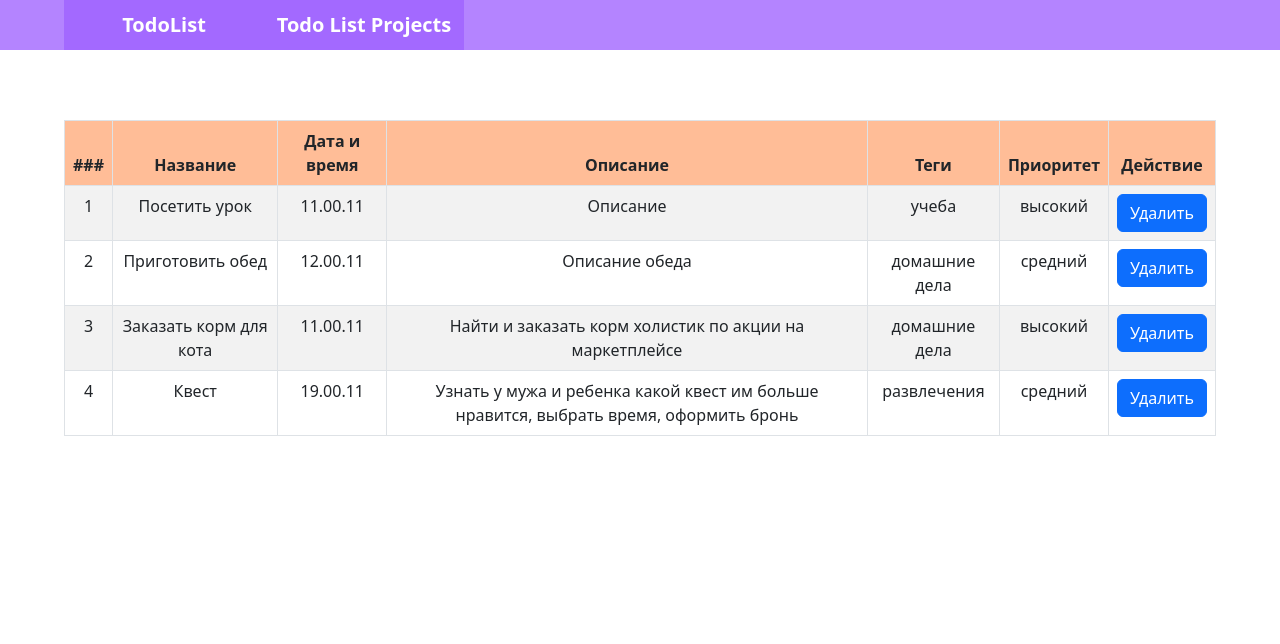
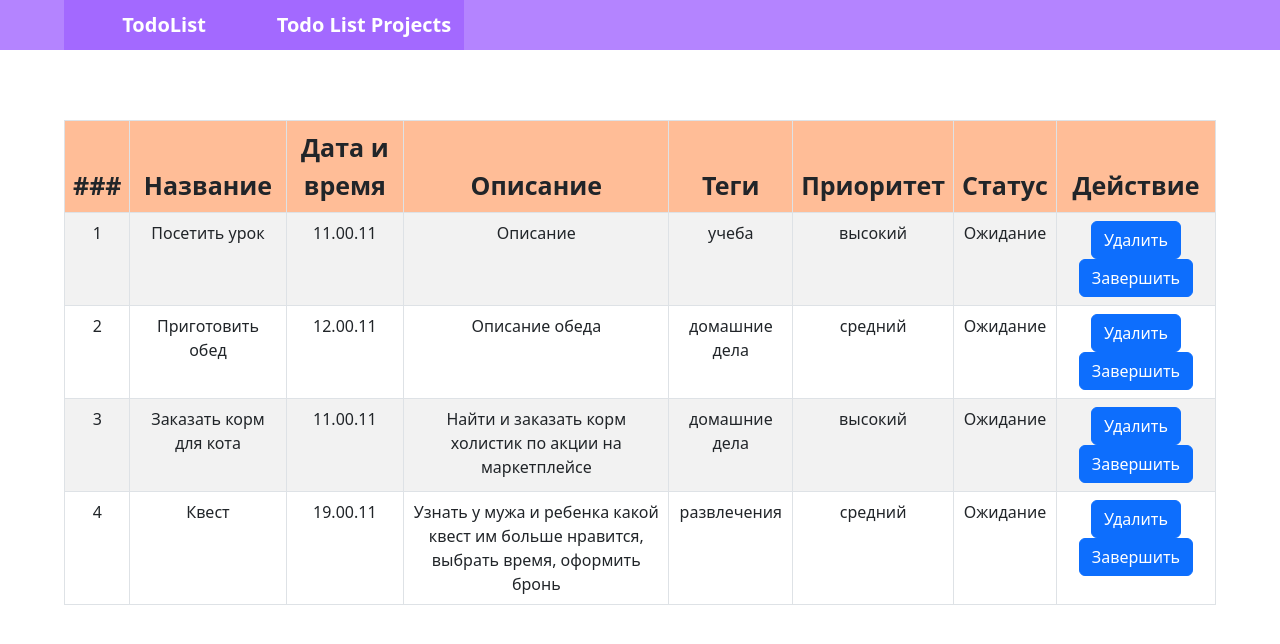
Before and after one commit to mariaplechikova/ToDo-List, a React (Create React App) app: page / in a window 1280 px wide. Shown: the top 644 px of the page. Built offline with nearby package versions, Linux system fonts and the light colour scheme.

Commit message:
сделала кнопку для изменения статуса

```diff
--- a/src/components/todo-list-item.js
+++ b/src/components/todo-list-item.js
@@ -12,7 +12,11 @@ const TodoListItem = function(props) {
               <td>{props.item.description}</td>
               <td>{props.item.tegs}</td>
               <td>{props.item.prioriry}</td>
-              <td><Button>Удалить</Button></td>
+              <td>{props.item.status}</td>
+              <td>
+                <Button onClick={() => props.removeItem(props.index - 1)}>Удалить</Button>
+                <Button onClick={() => props.closeTask(props.index - 1)}>Завершить</Button>
+              </td>
             </tr>
 
       );
--- a/src/components/todo-list.css
+++ b/src/components/todo-list.css
@@ -7,4 +7,5 @@
 
 .todo-list  thead {
 background-color: rgb(255, 189, 151);
+font-size: 25px;
 }
--- a/src/components/todo-list.js
+++ b/src/components/todo-list.js
@@ -4,23 +4,6 @@ import TodoListItem from './todo-list-item';
 import './todo-list.css';
 
 function TodoList(props) {
-
-//   const list = [{
-//     'name': "Посетить урок",
-//     "date": "11.00.11",
-//     "description": "Описание",
-//     "tegs":  ["учеба"],
-//     "prioriry": "высокий",
-// },
-// {
-//     'name': "Приготовить обед",
-//     "date": "12.00.11",
-//     "description": "Описание обеда",
-//     "tegs":  ["домашние дела"],
-//     "prioriry": "средний",
-// }];
-
-
 
   return (
     <div className="todo-list">
@@ -33,6 +16,7 @@ function TodoList(props) {
           <th>Описание</th>
           <th>Теги</th>
           <th>Приоритет</th>
+          <th>Cтатус</th>
           <th>Действие</th>
         </tr>
       </thead>
@@ -42,6 +26,8 @@ function TodoList(props) {
           item={item}
           index={index + 1}
           key={index}
+          removeItem={props.removeItem}
+          closeTask={props.closeTask}
         />
         ))}
       </tbody>
--- a/src/pages/todo-list-page.js
+++ b/src/pages/todo-list-page.js
@@ -1,13 +1,16 @@
 
+import { useState } from 'react';
 import TodoList from '../components/todo-list';
 
+
 function TodoListPage() {
-    const list = [{
+    const [list, setList] = useState([{
             'name': "Посетить урок",
             "date": "11.00.11",
             "description": "Описание",
             "tegs":  ["учеба"],
             "prioriry": "высокий",
+            "status": "Ожидание",
         },
         {
             'name': "Приготовить обед",
@@ -15,6 +18,7 @@ function TodoListPage() {
             "description": "Описание обеда",
             "tegs":  ["домашние дела"],
             "prioriry": "средний",
+            "status": "Ожидание",
         },
         {
             'name': "Заказать корм для кота",
@@ -22,6 +26,7 @@ function TodoListPage() {
             "description": "Найти и заказать корм холистик по акции на маркетплейсе",
             "tegs":  ["домашние дела"],
             "prioriry": "высокий",
+            "status": "Ожидание",
         },
         {
             'name': "Квест",
@@ -29,11 +34,30 @@ function TodoListPage() {
             "description": "Узнать у мужа и ребенка какой квест им больше нравится, выбрать время, оформить бронь",
             "tegs":  ["развлечения"],
             "prioriry": "средний",
+            "status": "Ожидание",
         }
-];
+    ]);
+
+    function removeItem(index) {
+
+        const newList = list.filter(function(item, i) {
+            return i!=index;
+        });
+        setList(newList);
+    }
+
+    function closeTask(index) {
+        list[index].status = "Завершено";
+        // serList([].concat(list));
+        setList([...list]);
+    }
 
   return (
-    <TodoList list={list}/>
+    <TodoList
+    list={list}
+    removeItem={removeItem}
+    closeTask={closeTask}
+    />
   );
 }
 
```
Lines whose indentation alone changed are shown as unchanged.
